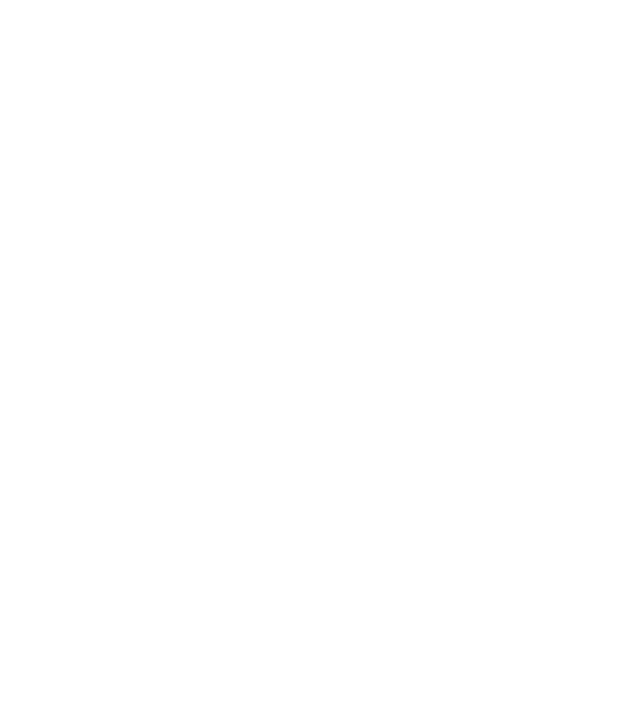
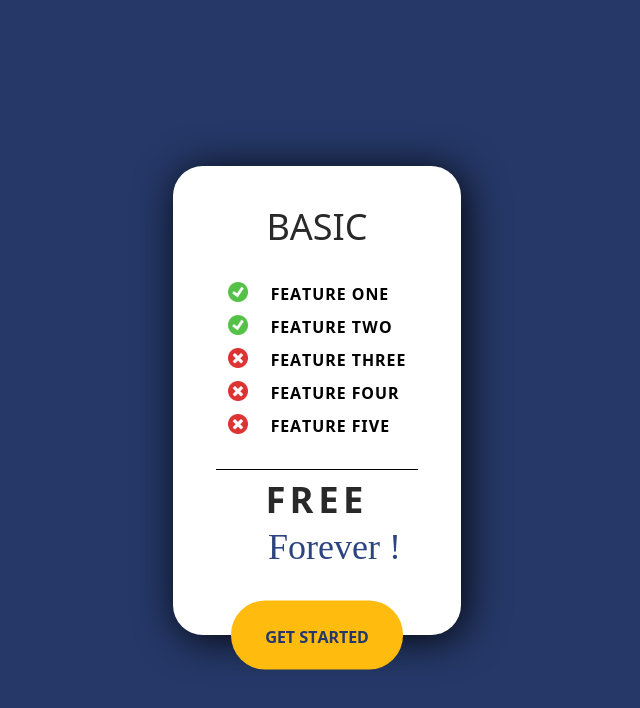
Before and after one commit to MateoDedi/FigmaExercise02, a plain HTML site: page index.html in a window 1280 px wide. Shown: the whole page, without its empty margins (323-963 px from the left). Drawn offline with Linux system fonts and the light colour scheme; a web font is replaced by a local one.

Commit message:
2nd commit

```diff
--- a/index.html
+++ b/index.html
@@ -8,7 +8,37 @@
 </head>
 <body>
     <main>
+        <h1>Basic</h1>
+            <ul>
+                <li>
+                    <img src="checkmark.png" alt="checkmark.png">
+                    Feature one
+                </li>
 
+                <li>
+                    <img src="checkmark.png" alt="checkmark.png">
+                    Feature two
+                </li>
+
+                <li>
+                    <img src="crossmark.png" alt="crossmark.png">
+                    Feature three
+                </li>
+
+                <li>
+                    <img src="crossmark.png" alt="crossmark.png">
+                    Feature four
+                </li>
+
+                <li>
+                    <img src="crossmark.png" alt="crossmark.png">
+                    Feature five
+                </li>
+            </ul>
+        <div class="border"></div>
+        <h2 class="free">FREE</h2>
+        <h2 class="forever">Forever !</h2>
+        <a href="#">Get started</a>
     </main>
 </body>
 </html>
--- a/styles.css
+++ b/styles.css
@@ -0,0 +1,119 @@
+@import url('https://fonts.googleapis.com/css2?family=Allan&family=Noto+Sans+Symbols:wght@300;400;600&display=swap');
+
+* {
+    padding: 0;
+    margin: 0;
+    box-sizing: border-box;
+}
+
+body {
+    display: flex;
+    height: 100vh;
+    justify-content: center;
+    align-items: center;
+    background-color: rgba(37, 56, 104, 1);
+}
+
+main {
+    display: flex;
+    flex-direction: column;
+    align-items: center;
+    background-color: rgba(255, 255, 255, 1);
+    width: 15vw;
+    height: 20vw;
+    position: relative;
+    width: 288px;
+    height: 469px;
+    border-radius: 30px;
+    box-shadow: 4px 4px 40px rgb(0, 0, 0, 0.9);
+}
+
+h1 {
+    display: flex;
+    color: #292929;
+    font-family: Noto Sans Symbols;
+    font-size: 36px;
+    font-style: normal;
+    font-weight: 300;
+    line-height: 36px;
+    position: absolute;
+    top: 40px;
+    text-transform: uppercase;
+}
+
+ul {
+    display: flex;
+    flex-direction: column;
+    font-family: Noto Sans Symbols;
+    color: #000;
+    list-style: none;
+    letter-spacing: 1px;
+    position: absolute;
+    top: 110px;
+    text-transform: uppercase;
+    font-size: 16px;
+    font-style: normal;
+    font-weight: 600;
+}
+
+li {
+    align-items: center;
+    display: flex;
+    gap: 23px;
+}
+
+img {
+    width: 20px;
+    height: 20px;
+}
+
+.border{
+    position: absolute;
+    width: 70%;
+    display: flex;
+    border-top: 1px solid;
+    border-color: rgba(0, 0, 0, 1);
+    bottom: 165px;
+}
+
+.free{
+    color: #292929;
+    font-family: Noto Sans Symbols;
+    text-align: center;
+    font-weight: 700;
+    line-height: 36px;
+    font-size: 36px;
+    letter-spacing: 5px;
+    position: absolute;
+    bottom: 120px;
+}
+
+.forever{
+    color: #2D4480;
+    font-family: Allan;
+    font-style: normal;
+    font-weight: 400;
+    position: absolute;
+    right: 60px;
+    bottom: 70px;
+    line-height: 36px;
+    font-size: 36px;
+}
+
+a {
+    font-family: Noto Sans Symbols;
+    text-transform: uppercase;
+    text-decoration: none;
+    background-color: #FFBC0F;
+    color: #253868;
+    font-weight: 600;
+    border-radius: 34px;
+    padding: 18px 34px;
+    position: absolute;
+    bottom: 0;
+    transform: translateY(50%);
+}
+
+.button:hover {
+    background-color: #ffce51;
+}
```
